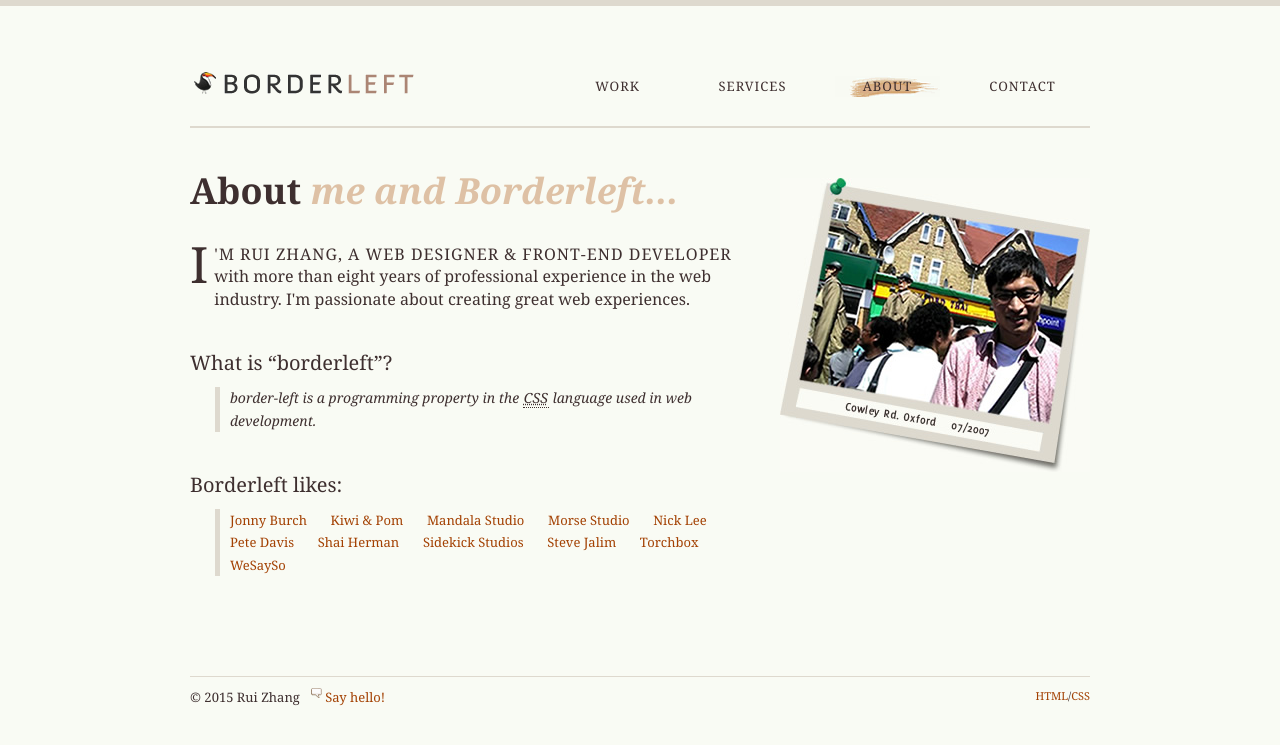
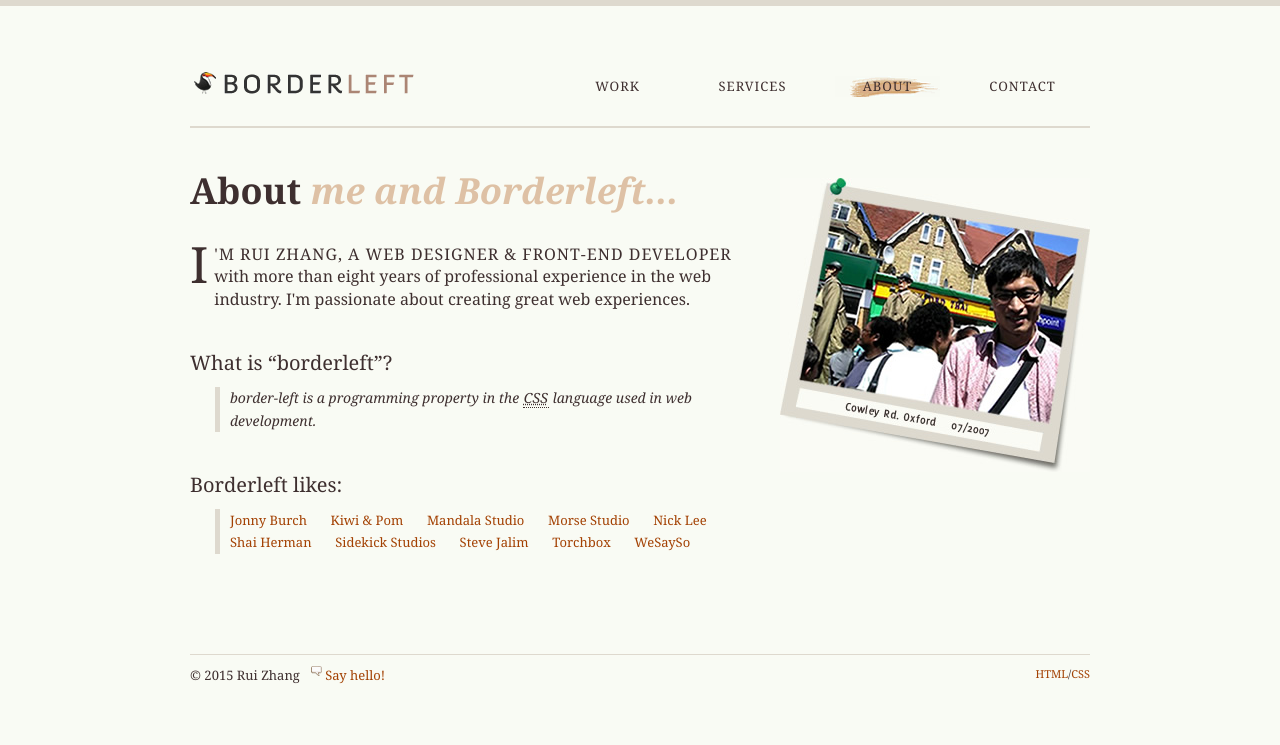
Before and after one commit to borderleft/borderleft.github.io, a Jekyll site: the page built from about/index.html, in a window 1280 px wide. Shown: the top 745 px of the page. Built offline with Jekyll 4.4.1, drawn with Linux system fonts in a browser that asks for light colours; Markdown is read by kramdown in place of the engine named in the settings.

Commit message:
Another bad link fix

```diff
--- a/about/index.html
+++ b/about/index.html
@@ -27,7 +27,6 @@
 			<li><a href="http://mandalastudio.net/">Mandala Studio</a></li>
 			<li><a href="http://morsestudio.com/">Morse Studio</a></li>
 			<li><a href="http://nicklee.co.uk/">Nick Lee</a></li>
-			<li><a href="http://petedavismedia.com/">Pete Davis</a></li>
 			<li><a href="http://radiantllama.com/">Shai Herman</a></li>
 			<li><a href="http://sidekickstudios.net/">Sidekick Studios</a></li>
 			<li><a href="http://stevejalim.co.uk/">Steve Jalim</a></li>
```
